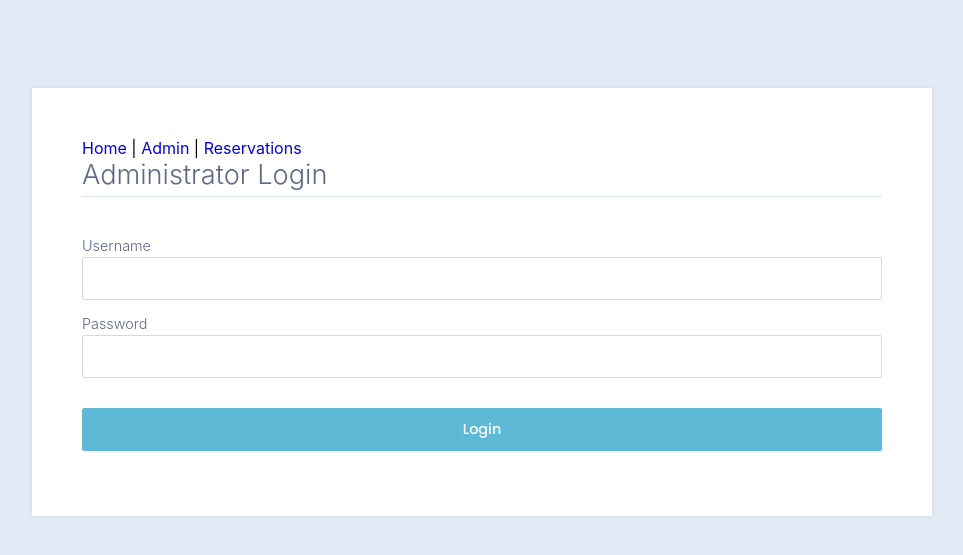
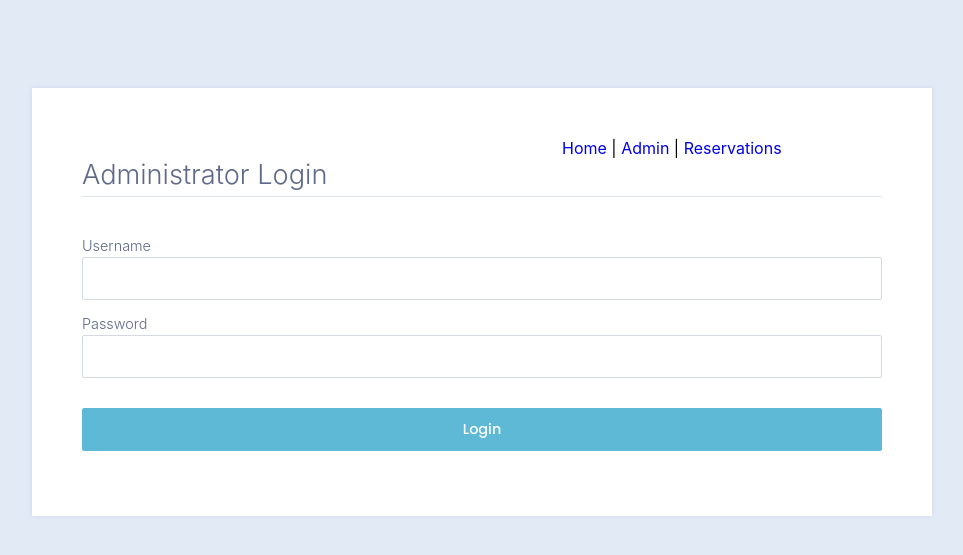
Before and after one commit to HaileyDJessee/4320FinalProject, a Flask app: page /admin in a window 1280 px wide. Shown: the top 555 px of the page, without its empty margins (158-1121 px from the left). Run offline with Flask 2, Linux system fonts and the light colour scheme; some libraries are stand-ins or nearby versions.

Commit message:
Update forms.css

```diff
--- a/it-4320-final-proj/flask_wtforms_tutorial/static/css/forms.css
+++ b/it-4320-final-proj/flask_wtforms_tutorial/static/css/forms.css
@@ -12,6 +12,12 @@ form {
   padding: 80px;
   display: flex;
   justify-content: space-around;
+}
+.link {
+  margin-right: 130px;
+  position: relative;
+  padding-right: 85px;
+  left: 60%;
 }
 .container2 {
   background:lightgray;
```
